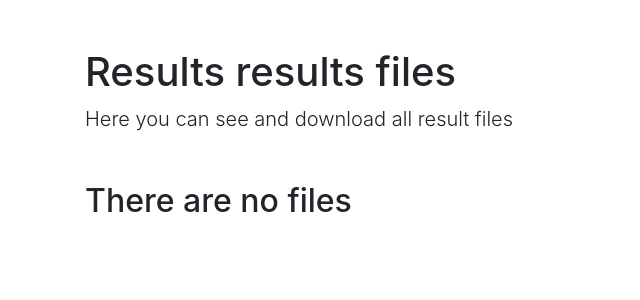
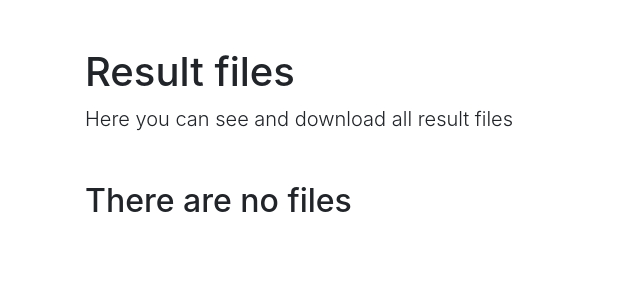
Before and after one commit to EErikas/psych_test_demo, a Django app: page /files in a window 1280 px wide. Shown: the part 56-356 px from the top of the page, without its empty margins (0-640 px from the left). Run offline with Django 3.2, Linux system fonts and the light colour scheme; parts of the project's set-up code (start-up, migrations or seed data) failed here and were passed over; some libraries are stand-ins or nearby versions.

Commit message:
Minor updates (results saved w/ date stamps, corrected typos)

```diff
--- a/questions/views.py
+++ b/questions/views.py
@@ -1,5 +1,6 @@
 import os
 import json
+from datetime import datetime
 import xlsxwriter
 from django.shortcuts import render, redirect
 from django.conf import settings
@@ -8,7 +9,7 @@ results_dir = os.path.join(settings.MEDIA_ROOT, 'results')
 # Create media directory if it doesn't exist
 if not os.path.exists(settings.MEDIA_ROOT):
     os.mkdir(settings.MEDIA_ROOT)
-# Create reulsts directory within media directory if it doesn't exist
+# Create results directory within media directory if it doesn't exist
 if not os.path.exists(results_dir):
     os.mkdir(results_dir)
 
@@ -27,7 +28,10 @@ def show_questions(request):
 def generate_file(request):
     # Form is submitted via post method:
     if request.method == 'POST':
-        file_path = os.path.join(results_dir, '{}-results.xlsx'.format(request.POST['username']))
+        file_name = '{}-results-{}.xlsx'.format(
+            request.POST['username'],
+            datetime.now().strftime("%Y%m%d_%H%M%S"))
+        file_path = os.path.join(results_dir, file_name)
 
         answers = []
         for foo in range(len(questions)):
@@ -53,7 +57,7 @@ def generate_file(request):
         return render(request, 'results.html',
                       context={
                           'title': 'Quiz results',
-                          'file': file_path
+                          'file': file_name
                       })
     # If url is accessed without post data, redirect to questions page:
     return redirect('questions')
--- a/templates/files.html
+++ b/templates/files.html
@@ -1,6 +1,6 @@
 {% extends 'base.html' %}
 {% block content %}
-    <h1 class="mt-5">Results results files</h1>
+    <h1 class="mt-5">Result files</h1>
     <p class="lead">Here you can see and download all result files</p>
     {% if files %}
         <ul>
--- a/templates/results.html
+++ b/templates/results.html
@@ -1,6 +1,6 @@
 {% extends 'base.html' %}
 {% block content %}
     <h1 class="mt-5">Results saved</h1>
-{#    <p class="lead">Your results have been saved to <b>{{ file }}</b></p>#}
+    <p class="lead">Your can download your results by clicking <a href="/media/results/{{ file }}">here</a></p>
     <p class="lead"><a href="{% url 'questions' %}">Take a quiz again</a></p>
 {% endblock %}
```
